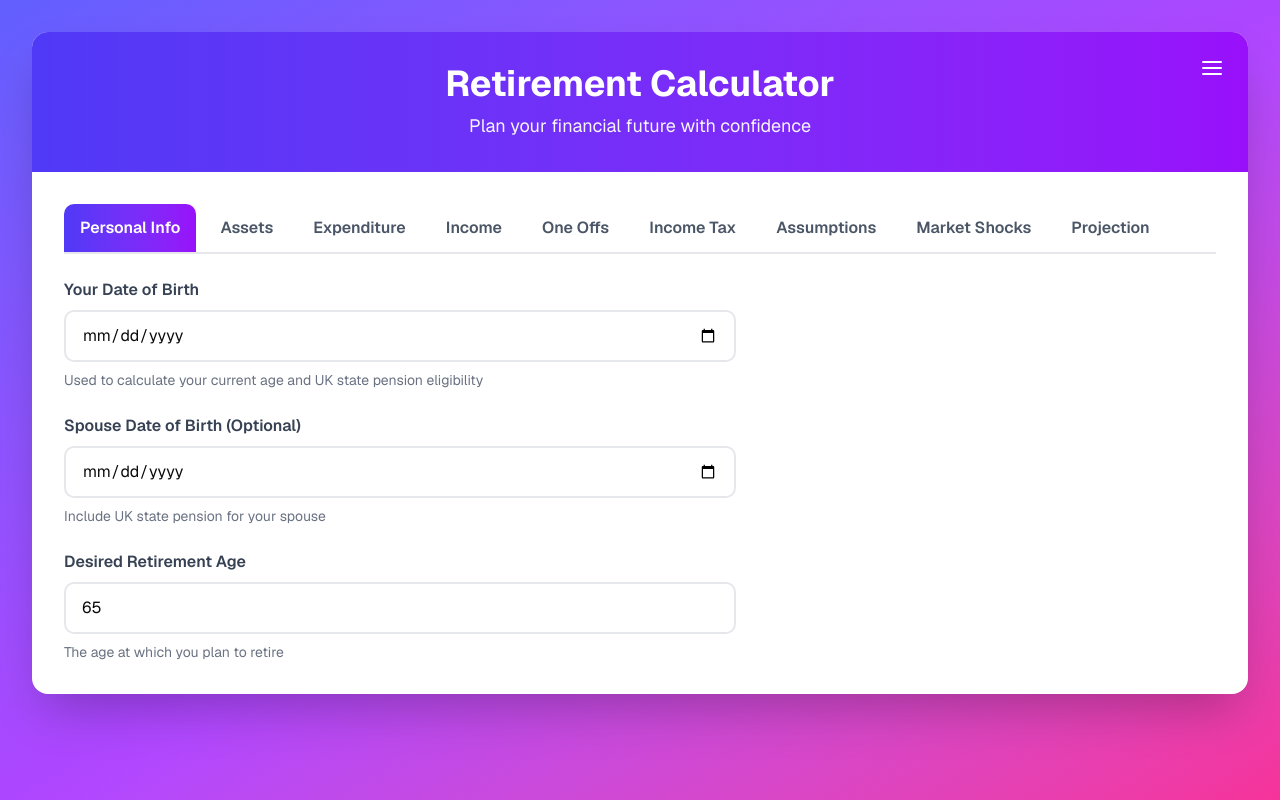
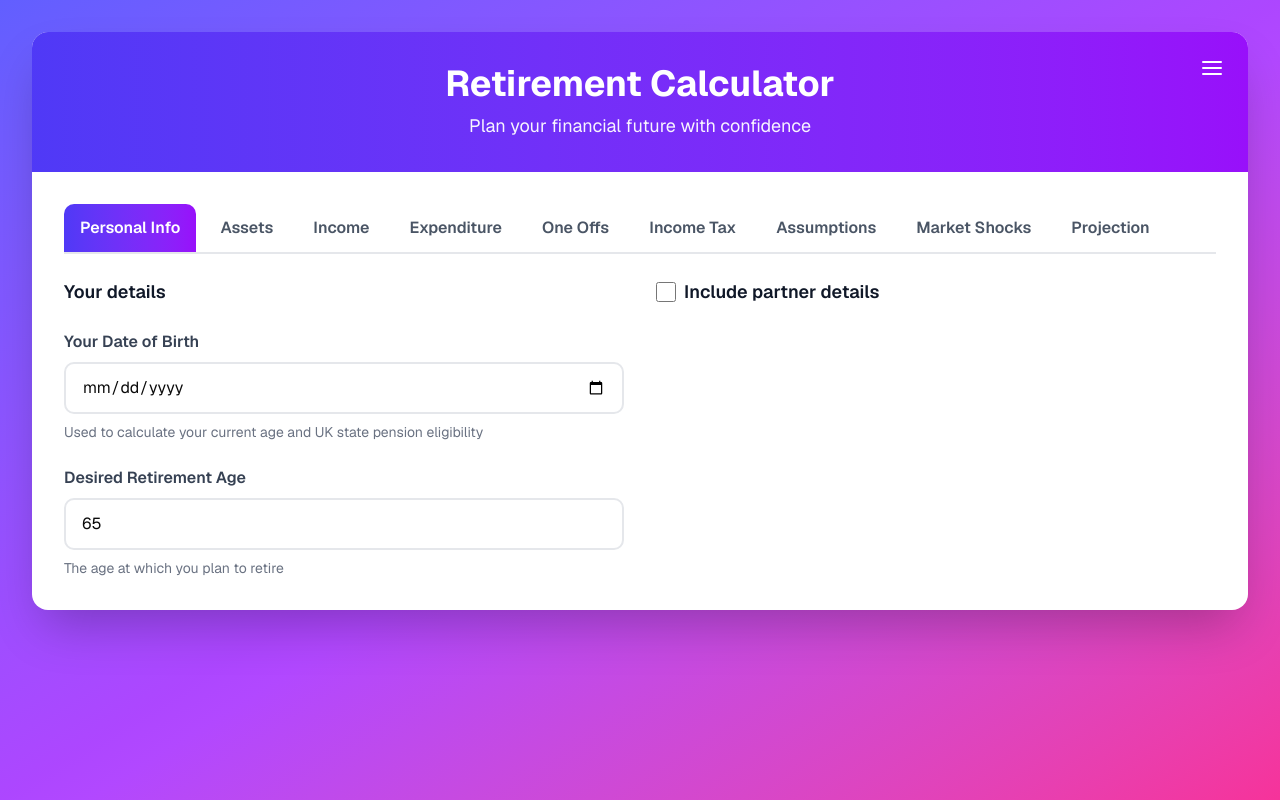
Before and after one commit to jugglingcats/retirement-calculator-app, a Next.js app: page /personal-info in a window 1280 px wide. Built offline with nearby package versions, Linux system fonts and the light colour scheme.

Commit message:
Add partner details toggle, extend retirement age logic, and enhance form layout

```diff
--- a/app/[[...slug]]/page.tsx
+++ b/app/[[...slug]]/page.tsx
@@ -25,8 +25,8 @@ interface TabDef {
 const tabs: TabDef[] = [
     { slug: "personal-info", name: "Personal Info", component: PersonalInfoForm },
     { slug: "assets", name: "Assets", component: AssetsForm },
+    { slug: "income", name: "Income", component: IncomeForm },
     { slug: "expenditure", name: "Expenditure", component: IncomeNeedsForm },
-    { slug: "income", name: "Income", component: IncomeForm },
     { slug: "one-offs", name: "One Offs", component: OneOffsForm },
     { slug: "income-tax", name: "Income Tax", component: IncomeTaxForm },
     { slug: "assumptions", name: "Assumptions", component: AssumptionsForm },
--- a/components/PersonalInfoForm.tsx
+++ b/components/PersonalInfoForm.tsx
@@ -8,7 +8,7 @@ interface Props {
 }
 
 export default function PersonalInfoForm({ data, setData }: Props) {
-    const updatePersonal = (field: string, value: string | number) => {
+    const updatePersonal = (field: string, value: string | number | boolean | undefined) => {
         setData({
             ...data,
             personal: {
@@ -18,8 +18,30 @@ export default function PersonalInfoForm({ data, setData }: Props) {
         })
     }
 
+    const includePartner = data.personal.includePartner ?? Boolean(data.personal.spouseDateOfBirth)
+    const spouseRetirementAge = data.personal.spouseRetirementAge ?? data.personal.retirementAge
+
+    const toggleIncludePartner = (checked: boolean) => {
+        setData({
+            ...data,
+            personal: {
+                ...data.personal,
+                includePartner: checked,
+                // Default the partner's retirement age to the primary's the first time the
+                // box is checked so the input has a sensible value.
+                spouseRetirementAge:
+                    data.personal.spouseRetirementAge ?? (checked ? data.personal.retirementAge : undefined)
+            }
+        })
+    }
+
     return (
-        <form onSubmit={e => e.preventDefault()} className="flex flex-col gap-6 max-w-2xl">
+        <form onSubmit={e => e.preventDefault()} className="flex flex-col gap-6">
+            <div className="grid grid-cols-1 md:grid-cols-2 gap-8">
+                {/* Primary column */}
+                <div className="flex flex-col gap-6">
+                    <h3 className="font-semibold text-gray-900 text-lg">Your details</h3>
+
                     <div className="flex flex-col gap-2">
                         <label htmlFor="dob" className="font-semibold text-gray-700">
                             Your Date of Birth
@@ -37,20 +59,6 @@ export default function PersonalInfoForm({ data, setData }: Props) {
                     </div>
 
                     <div className="flex flex-col gap-2">
-                <label htmlFor="spouseDob" className="font-semibold text-gray-700">
-                    Spouse Date of Birth (Optional)
-                </label>
-                <input
-                    id="spouseDob"
-                    type="date"
-                    value={data.personal.spouseDateOfBirth}
-                    onChange={e => updatePersonal("spouseDateOfBirth", e.target.value)}
-                    className="px-4 py-3 border-2 border-gray-200 rounded-lg focus:outline-none focus:border-indigo-500 transition-colors"
-                />
-                <p className="text-sm text-gray-500">Include UK state pension for your spouse</p>
-            </div>
-
-            <div className="flex flex-col gap-2">
                         <label htmlFor="retirementAge" className="font-semibold text-gray-700">
                             Desired Retirement Age
                         </label>
@@ -65,6 +73,64 @@ export default function PersonalInfoForm({ data, setData }: Props) {
                         />
                         <p className="text-sm text-gray-500">The age at which you plan to retire</p>
                     </div>
+                </div>
+
+                {/* Partner column */}
+                <div className="flex flex-col gap-6">
+                    <div className="flex items-center gap-2">
+                        <input
+                            type="checkbox"
+                            id="includePartner"
+                            checked={includePartner}
+                            onChange={e => toggleIncludePartner(e.target.checked)}
+                            className="w-5 h-5 text-indigo-600 border-2 border-gray-300 rounded focus:ring-indigo-500"
+                        />
+                        <label htmlFor="includePartner" className="font-semibold text-gray-900 text-lg">
+                            Include partner details
+                        </label>
+                    </div>
+
+                    {includePartner && (
+                        <>
+                            <div className="flex flex-col gap-2">
+                                <label htmlFor="spouseDob" className="font-semibold text-gray-700">
+                                    Partner Date of Birth
+                                </label>
+                                <input
+                                    id="spouseDob"
+                                    type="date"
+                                    value={data.personal.spouseDateOfBirth}
+                                    onChange={e => updatePersonal("spouseDateOfBirth", e.target.value)}
+                                    className="px-4 py-3 border-2 border-gray-200 rounded-lg focus:outline-none focus:border-indigo-500 transition-colors"
+                                />
+                                <p className="text-sm text-gray-500">
+                                    Used to calculate your partner's age and UK state pension eligibility
+                                </p>
+                            </div>
+
+                            <div className="flex flex-col gap-2">
+                                <label htmlFor="spouseRetirementAge" className="font-semibold text-gray-700">
+                                    Partner's Desired Retirement Age
+                                </label>
+                                <input
+                                    id="spouseRetirementAge"
+                                    type="number"
+                                    min="50"
+                                    max="80"
+                                    value={spouseRetirementAge}
+                                    onChange={e =>
+                                        updatePersonal("spouseRetirementAge", parseInt(e.target.value))
+                                    }
+                                    className="px-4 py-3 border-2 border-gray-200 rounded-lg focus:outline-none focus:border-indigo-500 transition-colors"
+                                />
+                                <p className="text-sm text-gray-500">
+                                    The age at which your partner plans to retire
+                                </p>
+                            </div>
+                        </>
+                    )}
+                </div>
+            </div>
         </form>
     )
 }
--- a/components/RetirementProjection.tsx
+++ b/components/RetirementProjection.tsx
@@ -239,7 +239,7 @@ export default function RetirementProjection({ data, setData }: Props) {
                 </div>
 
                 <div className="p-6 bg-linear-to-r from-indigo-600 to-purple-600 rounded-lg text-white">
-                    <div className="text-sm opacity-90 mb-2">Projected at Retirement</div>
+                    <div className="text-sm opacity-90 mb-2">Projected at Your Retirement</div>
                     <div className="text-3xl font-bold">
                         £
                         {Math.round(
--- a/lib/annual/growth.ts
+++ b/lib/annual/growth.ts
@@ -27,11 +27,13 @@ function equityPercentageForYear(
 
 // Applies annual growth to asset pools. If assumptions.investmentBalance is provided,
 // ISA growth is blended between stocks and bonds growth rates according to the glide path.
+// `ages` and `retirementAges` are per pool (index 0 = primary, 1 = spouse) so that each
+// member of the household can have their own ISA glide path keyed off their own retirement.
 export function applyGrowth(
     assetPools: AssetPool[],
     assumptions: Assumptions,
-    age: number,
-    retirementAge: number
+    ages: number[],
+    retirementAges: number[]
 ): void {
     const categoryGrowthRates = assumptions.categoryGrowthRates
 
@@ -39,11 +41,17 @@ export function applyGrowth(
     const stockRate = growthRateFor(categoryGrowthRates, AssetType.StocksAndShares)
     const bondRate = growthRateFor(categoryGrowthRates, AssetType.Bonds)
 
-    // Determine ISA blended equity weight if glide path is configured and enabled
     const ibEnabled = assumptions.investmentBalanceEnabled ?? true
     const ib = assumptions.investmentBalance
+
+    assetPools.forEach((assets, idx) => {
+        const age = ages[idx]
+        const retirementAge = retirementAges[idx]
+        // Determine ISA blended equity weight if glide path is configured and enabled.
+        // When the per-pool age is missing/NaN (e.g. an absent partner), skip the glide
+        // path for that pool — the pool is empty anyway.
         const isaEquityWeight =
-        ib && ibEnabled
+            ib && ibEnabled && Number.isFinite(age) && Number.isFinite(retirementAge)
                 ? equityPercentageForYear(
                       age,
                       retirementAge,
@@ -53,16 +61,14 @@ export function applyGrowth(
                   ) / 100
                 : null
 
-    for (const assets of assetPools) {
         for (const type of Object.values(AssetType)) {
             let growthRate: number
             if (type === AssetType.ISA && isaEquityWeight !== null) {
-                // Blend ISA growth: equity portion grows at stocks rate, remainder at bonds rate
                 growthRate = isaEquityWeight * stockRate + (1 - isaEquityWeight) * bondRate
             } else {
                 growthRate = growthRateFor(categoryGrowthRates, type)
             }
             assets[type] *= 1 + growthRate
         }
+    })
 }
-}
--- a/lib/calculations.ts
+++ b/lib/calculations.ts
@@ -53,14 +53,22 @@ export function calculateProjection(
     // Build base cost pools for CGT calculation (tracks original cost basis)
     const baseCostPools = buildBaseCgtCostPools(assets)
 
-    const spouseBirthYear = personal.spouseDateOfBirth ? new Date(personal.spouseDateOfBirth).getFullYear() : null
+    // The partner is included in the projection only when explicitly enabled. For
+    // backward compatibility with saved data created before the toggle existed,
+    // treat the presence of `spouseDateOfBirth` as implicitly enabling the partner.
+    const includePartner = personal.includePartner ?? Boolean(personal.spouseDateOfBirth)
+    const spouseBirthYear =
+        includePartner && personal.spouseDateOfBirth ? new Date(personal.spouseDateOfBirth).getFullYear() : null
+    // Partner's retirement age defaults to the primary's when unset.
+    const spouseRetirementAge = includePartner ? personal.spouseRetirementAge ?? retirementAge : retirementAge
 
-    // Per-pool retirement year used for income streams that end at retirement.
-    // The configured retirementAge applies to both members of the household; if
-    // no spouse is configured we fall back to the primary's retirement year.
+    // Per-pool retirement year used for income streams that end at retirement, and
+    // for the ISA glide path. When no partner is configured we fall back to the
+    // primary's retirement year for the (empty) spouse pool.
     const primaryRetirementYear = birthYear + retirementAge
-    const spouseRetirementYear = (spouseBirthYear ?? birthYear) + retirementAge
+    const spouseRetirementYear = (spouseBirthYear ?? birthYear) + spouseRetirementAge
     const retirementYears: [number, number] = [primaryRetirementYear, spouseRetirementYear]
+    const retirementAges: [number, number] = [retirementAge, spouseRetirementAge]
 
     let runsOutAt: number = 0
 
@@ -97,7 +105,7 @@ export function calculateProjection(
             applyBedAndISAToPensions(assetPools, ages, remainingISAAllowance)
         }
 
-        applyGrowth(assetPools, assumptions, age, retirementAge)
+        applyGrowth(assetPools, assumptions, ages, retirementAges)
         applyOneOffs(assetPools, oneOffs, ages, inflationMultiplier)
         applyMarketShock(
             assetPools,
```
Also changed, not shown: lib/types.ts (+11 -0 lines), 1 other file (tests, documents, lock files or other folders). Lines whose indentation alone changed are shown as unchanged.
